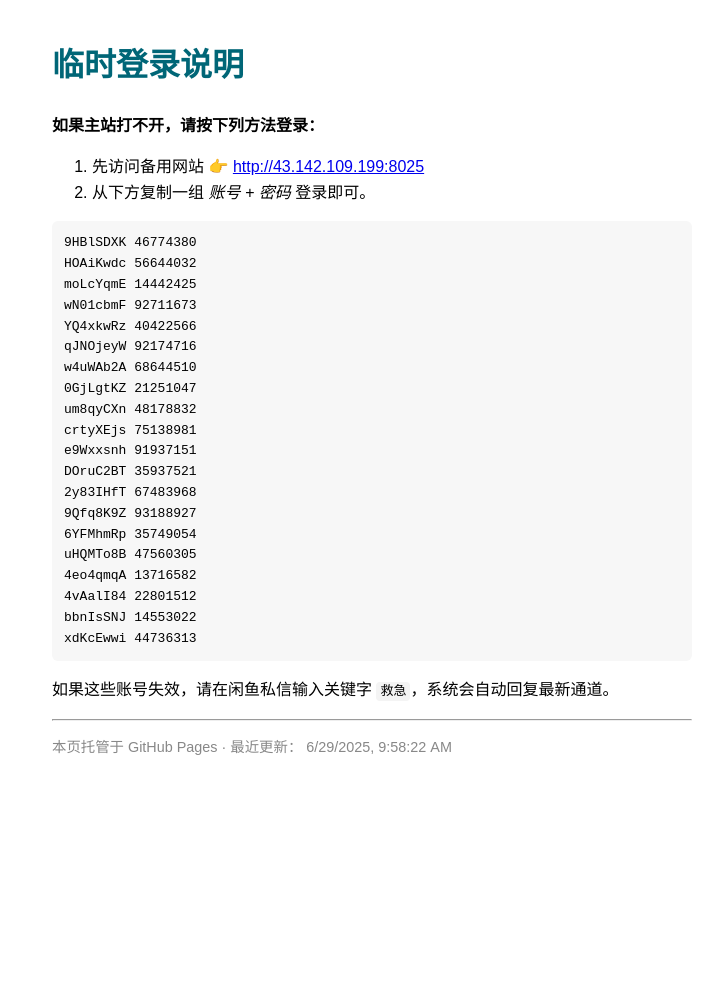
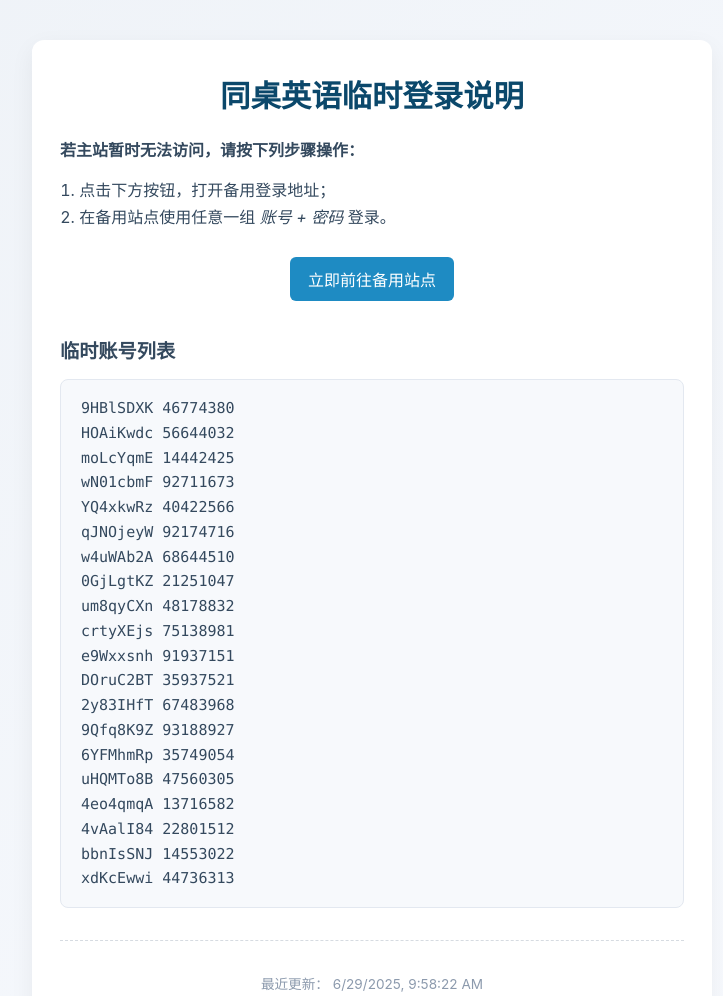
Before and after one commit to ieltsbeiyong/status-page, a plain HTML site: page index.html in a window 1280 px wide. Shown: the whole page, without its empty margins (268-991 px from the left). Before the commit the page ends 800 px from the top, so only its background shows below. Drawn offline with Linux system fonts and the light colour scheme.

Commit message:
Update index.html

```diff
--- a/index.html
+++ b/index.html
@@ -1,23 +1,62 @@
 <!doctype html>
 <html lang="zh-CN">
 <meta charset="utf-8">
-<title>同桌英语备用通道</title>
+<title>同桌英语 · 备用通道</title>
+<meta name="viewport" content="width=device-width,initial-scale=1">
 <style>
-body{font-family:sans-serif;max-width:640px;margin:40px auto;line-height:1.6}
-h1{color:#067}
-code{background:#f4f4f4;padding:2px 4px;border-radius:4px}
-pre{background:#f7f7f7;padding:12px;border-radius:6px;overflow:auto}
+/* ===== 全局 ===== */
+*{box-sizing:border-box;margin:0;padding:0}
+body{
+  font-family:-apple-system,BlinkMacSystemFont,"Segoe UI",Helvetica,Arial,sans-serif;
+  background:linear-gradient(135deg,#eef2f7 0%,#f9fbff 100%);
+  color:#34495e;
+  min-height:100vh;display:flex;justify-content:center;align-items:flex-start;padding:40px 12px
+}
+a{color:#1e8bc3;text-decoration:none}a:hover{text-decoration:underline}
+
+/* ===== 卡片容器 ===== */
+.card{
+  width:100%;max-width:680px;background:#fff;border-radius:12px;
+  box-shadow:0 8px 24px rgba(0,0,0,.06);padding:32px 28px
+}
+.card h1{font-size:1.9rem;color:#0b486b;margin-bottom:.7em;text-align:center}
+.card h2{font-size:1.2rem;margin:1.8em 0 .8em}
+
+/* ===== 按钮 ===== */
+.btn{
+  display:inline-block;background:#1e8bc3;color:#fff;padding:10px 18px;
+  border-radius:6px;font-size:1rem;transition:.2s
+}
+.btn:hover{background:#166795}
+
+/* ===== 账号列表美化 ===== */
+pre{
+  background:#f7f9fc;border:1px solid #e3e8f0;border-radius:8px;
+  padding:16px 20px;line-height:1.65;font-size:15px;overflow:auto;
+  font-family:"SFMono-Regular",Consolas,"Liberation Mono",Menlo,monospace
+}
+
+/* ===== 分隔线 ===== */
+hr{border:none;border-top:1px dashed #d6dbe1;margin:32px 0}
+footer{margin-top:12px;text-align:center;font-size:.85rem;color:#8c9aad}
 </style>
 
-<h1>临时登录说明</h1>
+<body>
+  <div class="card">
 
-<p><strong>如果主站打不开，请按下列方法登录：</strong></p>
+    <h1>同桌英语临时登录说明</h1>
 
-<ol>
-  <li>先访问备用网站 👉 <a href="http://43.142.109.199:8025" target="_blank">http://43.142.109.199:8025</a></li>
-  <li>从下方复制一组 <em>账号 + 密码</em> 登录即可。</li>
-</ol>
+    <p><b>若主站暂时无法访问，请按下列步骤操作：</b></p>
+    <ol style="margin:1em 0 0 1.2em;line-height:1.7">
+      <li>点击下方按钮，打开备用登录地址；</li>
+      <li>在备用站点使用任意一组 <em>账号 + 密码</em> 登录。</li>
+    </ol>
 
+    <p style="text-align:center;margin:1.6em 0">
+      <a class="btn" href="http://43.142.109.199:8025" target="_blank">立即前往备用站点</a>
+    </p>
+
+    <h2>临时账号列表</h2>
 <pre>
 9HBlSDXK 46774380
 HOAiKwdc 56644032
@@ -41,10 +80,13 @@ bbnIsSNJ 14553022
 xdKcEwwi 44736313
 </pre>
 
-<p>如果这些账号失效，请在闲鱼私信输入关键字 <code>救急</code>，系统会自动回复最新通道。</p>
 
-<hr>
-<p style="font-size:90%;color:#888">本页托管于 GitHub Pages · 最近更新：
-  <script>document.write(new Date().toLocaleString())</script>
-</p>
+    <hr>
+    <footer>
+      最近更新：
+      <script>document.write(new Date().toLocaleString())</script>
+    </footer>
+
+  </div>
+</body>
 </html>
```
